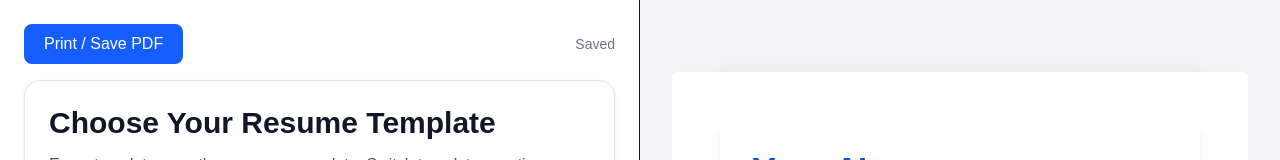
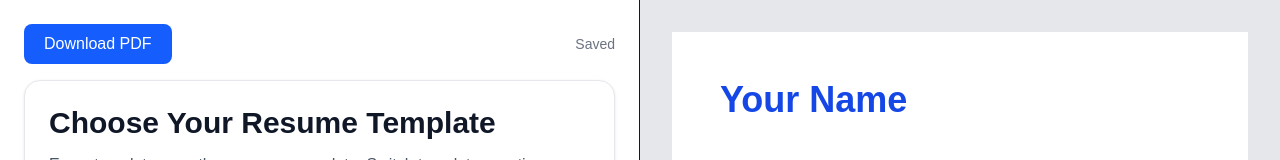
Before and after one commit to sainiansh3004/ResumeAI, a Next.js app in the folder client/: page /resume/1 in a window 1280 px wide. Shown: the top 160 px of the page. Built offline with nearby package versions, Linux system fonts and the light colour scheme; no server answers.

Commit message:
Fix AI summary endpoint

```diff
--- a/client/app/resume/[id]/page.tsx
+++ b/client/app/resume/[id]/page.tsx
@@ -1,7 +1,8 @@
 "use client";
 import { Resume } from "@/types/resume";
-import { useReactToPrint } from "react-to-print";
 import { useEffect, useRef, useState } from "react";
+import html2canvas from "html2canvas";
+import jsPDF from "jspdf";
 import { useParams } from "next/navigation";
 
 
@@ -62,12 +63,50 @@ personalInfo: {
 const [saving, setSaving] = useState(false);
 const [saved, setSaved] = useState(true);
 
-  const previewRef = useRef<HTMLDivElement>(null);
+// ==========================
+// Download PDF
+// ==========================
+const downloadPDF = async () => {
+  const input = document.getElementById("resume-preview");
 
-  const handlePrint = useReactToPrint({
-    contentRef: previewRef,
-    documentTitle: resume.title || "Resume",
+  if (!input) return;
+
+  const canvas = await html2canvas(input, {
+    scale: 3,
+    useCORS: true,
+    backgroundColor: "#ffffff",
+    logging: false,
   });
+
+  const imgData = canvas.toDataURL("image/png");
+
+  const pdf = new jsPDF("p", "mm", "a4");
+
+  const pdfWidth = pdf.internal.pageSize.getWidth();
+  const pdfHeight = pdf.internal.pageSize.getHeight();
+
+  const imgWidth = pdfWidth;
+  const imgHeight = (canvas.height * imgWidth) / canvas.width;
+
+  let heightLeft = imgHeight;
+  let position = 0;
+
+  pdf.addImage(imgData, "PNG", 0, position, imgWidth, imgHeight);
+
+  heightLeft -= pdfHeight;
+
+  while (heightLeft > 0) {
+    position = heightLeft - imgHeight;
+
+    pdf.addPage();
+
+    pdf.addImage(imgData, "PNG", 0, position, imgWidth, imgHeight);
+
+    heightLeft -= pdfHeight;
+  }
+
+  pdf.save(`${resume.title || "Resume"}.pdf`);
+};
 
 // ==========================
 // Load Resume
@@ -324,10 +363,10 @@ const handleSectionOrderChange = (
     <div className="w-1/2 overflow-y-auto border-r p-6">
       <div className="mb-4 flex items-center justify-between">
         <button
-          onClick={handlePrint}
-          className="rounded-lg bg-blue-600 px-5 py-2 text-white hover:bg-blue-700"
+  onClick={downloadPDF}
+  className="rounded-lg bg-blue-600 px-5 py-2 text-white transition hover:bg-blue-700"
 >
-          Print / Save PDF
+  Download PDF
 </button>
 
         <div className="text-sm text-gray-500">
@@ -360,10 +399,7 @@ const handleSectionOrderChange = (
     </div>
 
     {/* RIGHT PANEL */}
-    <div
-      ref={previewRef}
-     className="print-area flex-1 overflow-y-auto bg-gray-100 p-8"
-    >
+   <div className="flex-1 overflow-auto bg-gray-200">
   <ResumePreview resume={resume} />
 </div>
     </div>
--- a/client/components/resume/A4Container.tsx
+++ b/client/components/resume/A4Container.tsx
@@ -8,19 +8,15 @@ interface Props {
 
 export default function A4Container({ children }: Props) {
   return (
-    <div className="flex justify-center py-10">
     <div
       className="
-          bg-white
-          shadow-2xl
         w-[794px]
         min-h-[1123px]
+        bg-white
         p-12
-          rounded-md
       "
     >
       {children}
     </div>
-    </div>
   );
 }
--- a/client/components/resume/ResumePreview.tsx
+++ b/client/components/resume/ResumePreview.tsx
@@ -17,7 +17,10 @@ export default function ResumePreview({
   resume,
 }: ResumePreviewProps) {
   return (
-    <div className="h-full w-full overflow-y-auto bg-gray-100">
+    <div
+      id="resume-preview"
+      className="flex w-full justify-center overflow-y-auto bg-gray-200 p-8"
+    >
       <A4Container>
         {resume.template === "modern" && (
           <ModernTemplate resume={resume} />
--- a/client/components/resume/templates/ModernTemplate.tsx
+++ b/client/components/resume/templates/ModernTemplate.tsx
@@ -47,8 +47,7 @@ export default function ModernTemplate({ resume }: Props) {
   console.log("FULL RESUME:", resume);
 
   return (
-    <div className="w-full rounded-lg bg-white p-8 shadow-lg">
-
+    <div className="w-full bg-white">
       {/* ================= HEADER ================= */}
 
       <div
```
Lines whose indentation alone changed are shown as unchanged.
